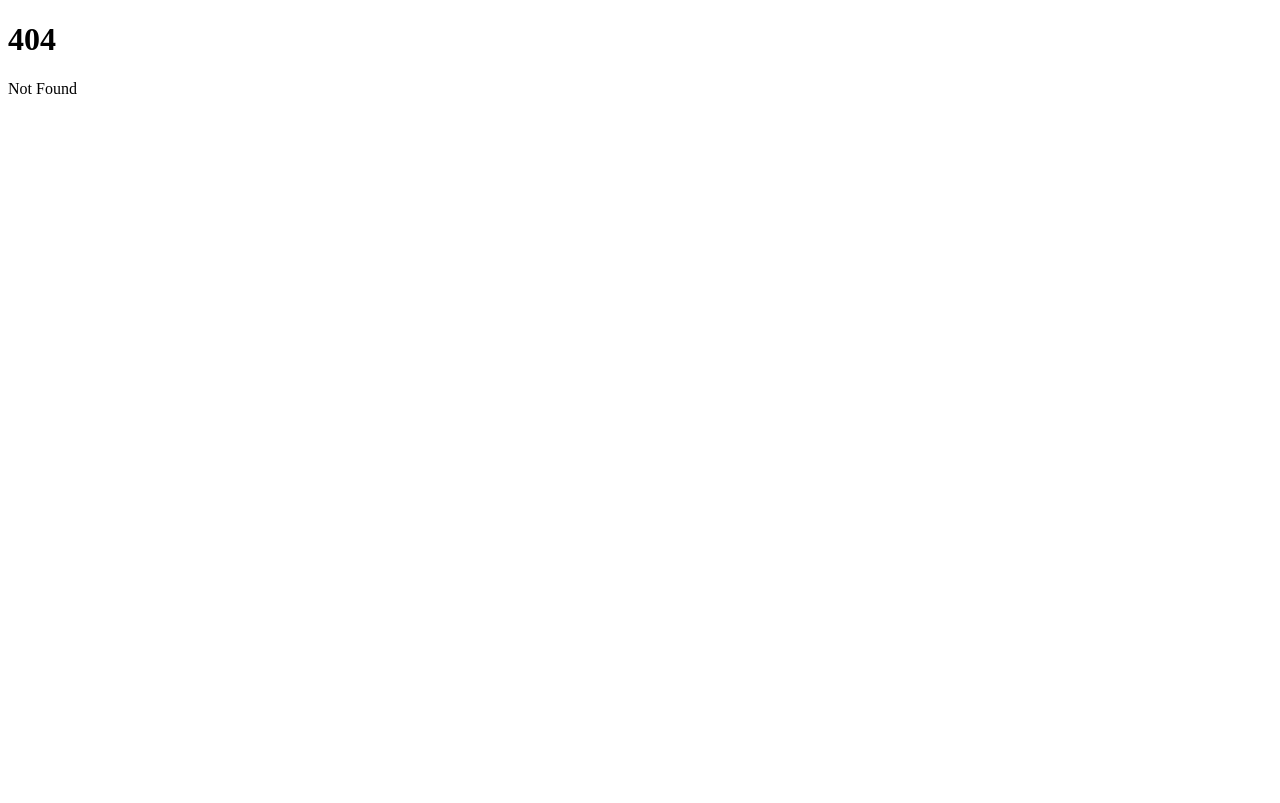
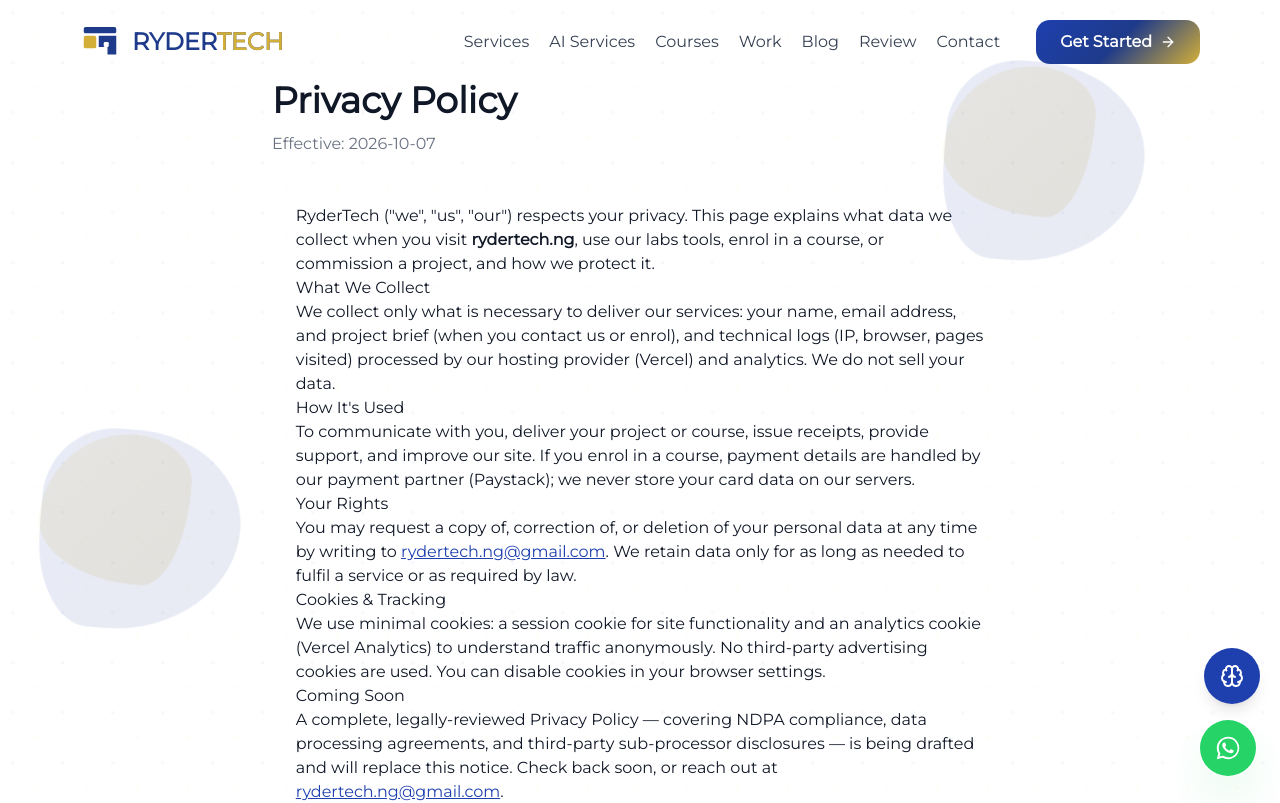
Before and after one commit to officialryder1/rydertech, a SvelteKit app: page /privacy in a window 1280 px wide. Before the commit this address had no page. Shown: the top 803 px of the page. Built offline with nearby package versions, Linux system fonts and the light colour scheme.

Commit message:
feat(privacy): add placeholder privacy policy route so footer link prerenders

```diff
--- /dev/null
+++ b/src/routes/(app)/privacy/+page.svelte
@@ -0,0 +1,84 @@
+<script lang="ts">
+  // Privacy Policy for RyderTech. Abuja-based web development and AI agency.
+  // Status: DRAFT — full policy pending; this stub satisfies the footer link so
+  // the prerender build does not 404-link-fail. Replace with final copy before
+  // publishing. Last updated: 2026-10-07.
+  const effectiveDate = '2026-10-07';
+</script>
+
+<svelte:head>
+  <title>Privacy Policy | RyderTech, Abuja Web AI Agency</title>
+  <meta name="description" content="RyderTech Privacy Policy. How we collect, use, and protect your data when you visit rydertech.ng or engage our services. Draft policy - final version coming soon." />
+  <link rel="canonical" href="https://www.rydertech.ng/privacy" />
+  <meta property="og:title" content="Privacy Policy | RyderTech" />
+  <meta property="og:description" content="How RyderTech collects, uses, and protects your data." />
+  <meta property="og:url" content="https://www.rydertech.ng/privacy" />
+  <meta property="og:type" content="website" />
+  <meta name="twitter:card" content="summary" />
+</svelte:head>
+
+<div class="min-h-screen bg-white">
+  <div class="max-w-3xl mx-auto px-4 py-16 sm:py-20">
+    <header class="mb-12">
+      <h1 class="text-3xl md:text-4xl font-black text-gray-900 mb-3">Privacy Policy</h1>
+      <p class="text-gray-500">Effective: {effectiveDate}</p>
+    </header>
+
+    <div class="prose-sm prose-gray max-w-prose mx-auto">
+      <!--
+        NOTE: This is a placeholder draft. Full policy covering data collection,
+        cookies, third-party services (Vercel, Supabase, Paystack), and your
+        rights under the Nigeria Data Protection Act (NDPA) is being finalised.
+        For data requests in the interim, contact us at rydertech.ng@gmail.com.
+      -->
+
+      <p>
+        RyderTech ("we", "us", "our") respects your privacy. This page explains what data we collect when
+        you visit <strong>rydertech.ng</strong>, use our labs tools, enrol in a course, or commission a
+        project, and how we protect it.
+      </p>
+
+      <h2>What We Collect</h2>
+      <p>
+        We collect only what is necessary to deliver our services: your name, email address, and project
+        brief (when you contact us or enrol), and technical logs (IP, browser, pages visited) processed
+        by our hosting provider (Vercel) and analytics. We do not sell your data.
+      </p>
+
+      <h2>How It's Used</h2>
+      <p>
+        To communicate with you, deliver your project or course, issue receipts, provide support, and
+        improve our site. If you enrol in a course, payment details are handled by our payment partner
+        (Paystack); we never store your card data on our servers.
+      </p>
+
+      <h2>Your Rights</h2>
+      <p>
+        You may request a copy of, correction of, or deletion of your personal data at any time by writing
+        to <a class="text-primary underline" href="mailto:rydertech.ng@gmail.com">rydertech.ng@gmail.com</a>.
+        We retain data only for as long as needed to fulfil a service or as required by law.
+      </p>
+
+      <h2>Cookies &amp; Tracking</h2>
+      <p>
+        We use minimal cookies: a session cookie for site functionality and an analytics cookie (Vercel
+        Analytics) to understand traffic anonymously. No third-party advertising cookies are used. You can
+        disable cookies in your browser settings.
+      </p>
+
+      <h2>Coming Soon</h2>
+      <p>
+        A complete, legally-reviewed Privacy Policy — covering NDPA compliance, data processing agreements,
+        and third-party sub-processor disclosures — is being drafted and will replace this notice. Check
+        back soon, or reach out at <a class="text-primary underline" href="mailto:rydertech.ng@gmail.com">rydertech.ng@gmail.com</a>.
+      </p>
+
+      <hr class="my-12 border-gray-200" />
+
+      <p class="text-gray-600 text-sm">
+        This is a draft notice, not final legal advice. RyderTech makes no representation that it complies
+        with all applicable laws until the final policy is published.
+      </p>
+    </div>
+  </div>
+</div>
```
